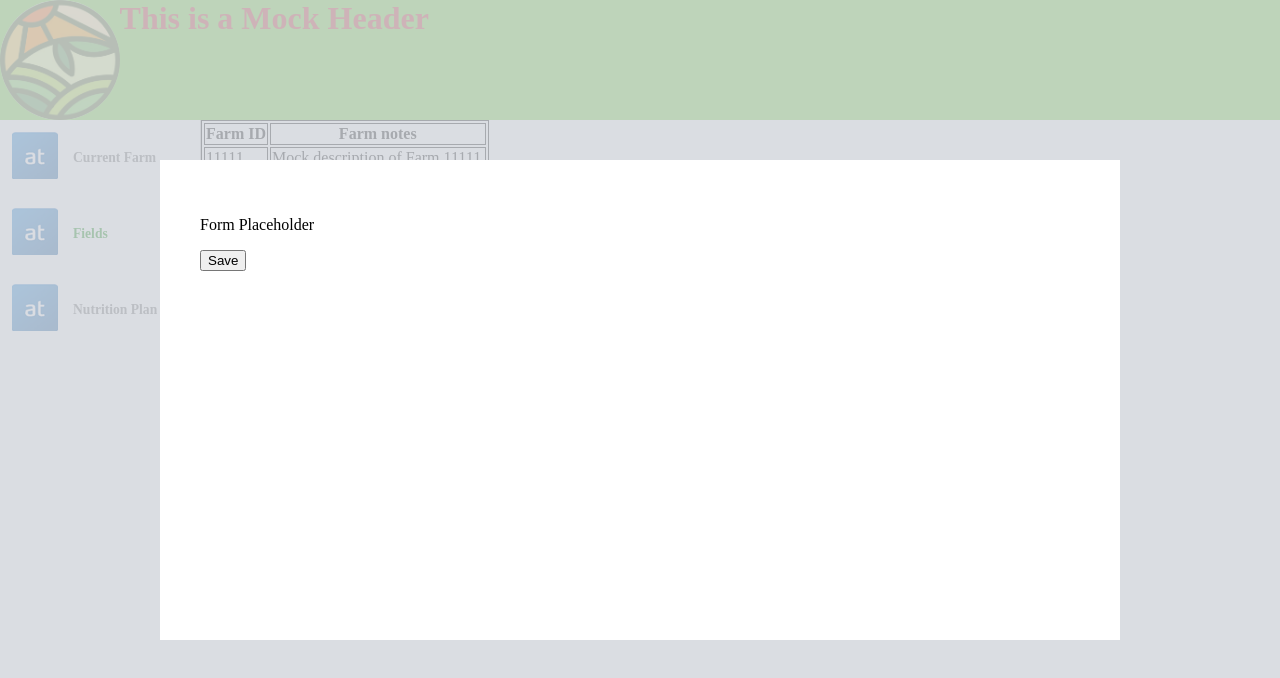
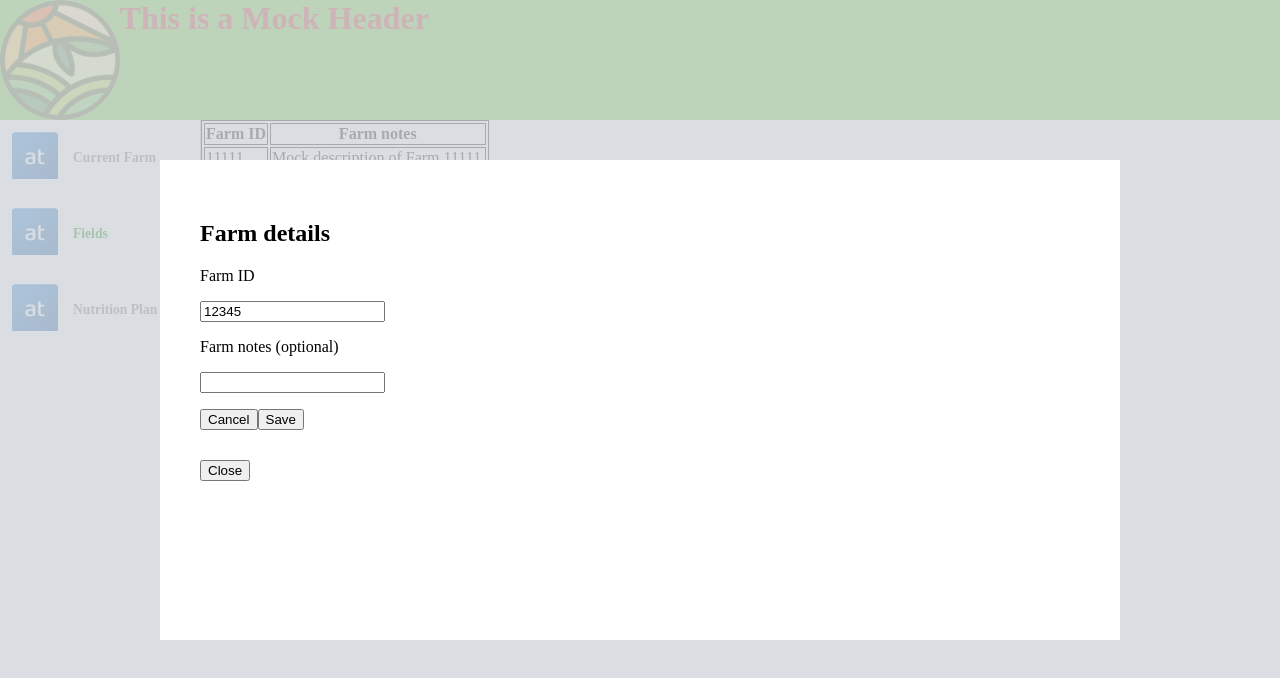
Before and after one commit to a805431/react-webpack-hw-geri, a React app: page /fields in a window 1280 px wide. Both pictures are taken after a click on the button "Add New Item". Shown: the top 678 px of the page. Built offline with nearby package versions, Linux system fonts and the light colour scheme.

Commit message:
first commit

```diff
--- a/src/components/TableCategory.js
+++ b/src/components/TableCategory.js
@@ -1,4 +1,5 @@
 import { useState } from 'react';
+import FormCategory from './FormCategory';
 import Modal from './modal/Modal';
 
 function TableCategory() {
@@ -14,10 +15,10 @@ function TableCategory() {
     setShowModal(false);
   };
 
-  const actionBar = <div><button onClick={ handleClose }>Save</button></div>
+  const actionBar = <div><button onClick={ handleClose }>Close</button></div>
   //children prop is the jsx inside the Modal tags
   const modal = <Modal onClose={handleClose} actionBar={actionBar}>
-    <p>Form Placeholder</p>
+    <FormCategory />
   </Modal>
 
   return (
--- a/src/components/modal/Modal.js
+++ b/src/components/modal/Modal.js
@@ -15,6 +15,7 @@ function Modal({ onClose, children, actionBar }) {
       <div onClick={onClose} className="gray-modal-background"></div>
       <div className="while-modal-area">
         {children}
+        <div style={{marginBottom:"30px"}}></div>
         {actionBar}
       </div>
     </div>,
```
